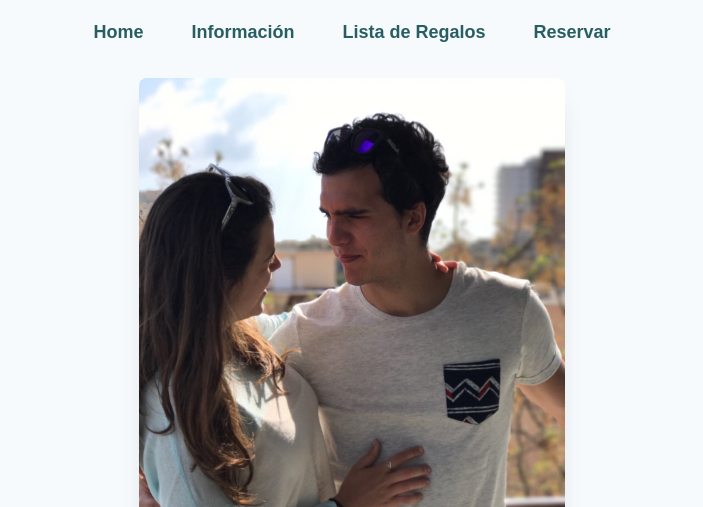
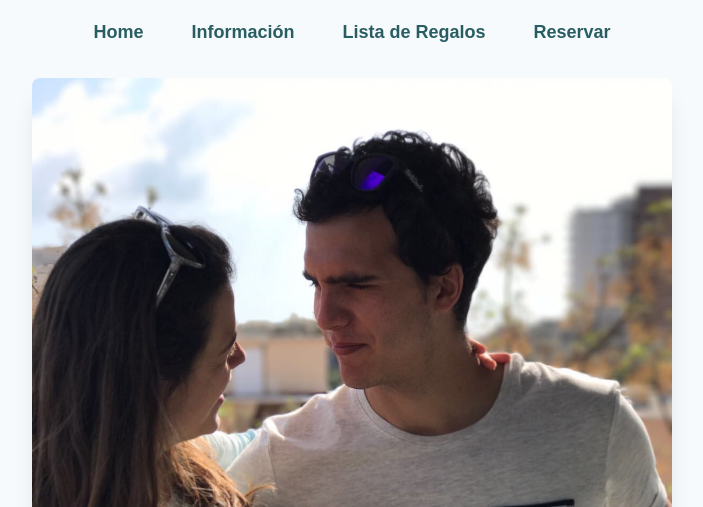
Before and after one commit to ohduran-themes/martayalvaro, a Gatsby site: page / in a window 1280 px wide. Shown: the part 293-800 px from the top of the page, without its empty margins (288-991 px from the left). Built offline with nearby package versions, Linux system fonts and the light colour scheme; Gatsby itself is replaced by a stand-in of ours.

Commit message:
fixed hero image

```diff
--- a/src/pages/index.js
+++ b/src/pages/index.js
@@ -13,7 +13,7 @@ export class Home extends React.Component {
           {/* Hero Image */}
           <figure className="antialiased">
             <img
-              className="w-2/3 md:w-1/2 lg:w-1/3 mx-auto my-5 object-cover object-top shadow-xl rounded-lg"
+              className="w-2/3 md:w-1/2 mx-auto my-5 object-cover object-top shadow-xl rounded-lg"
               src={home_hero_image}
               alt="Marta & Álvaro"
             />
@@ -29,7 +29,8 @@ export class Home extends React.Component {
           {/* Wedding Date */}
           <section className="pt-3 pb-12 text-header">
             <h1>
-              3 de Octubre<br className="md:hidden" /> 2020
+              3 de Octubre
+              <br className="md:hidden" /> 2020
             </h1>
           </section>
           <section>
```
